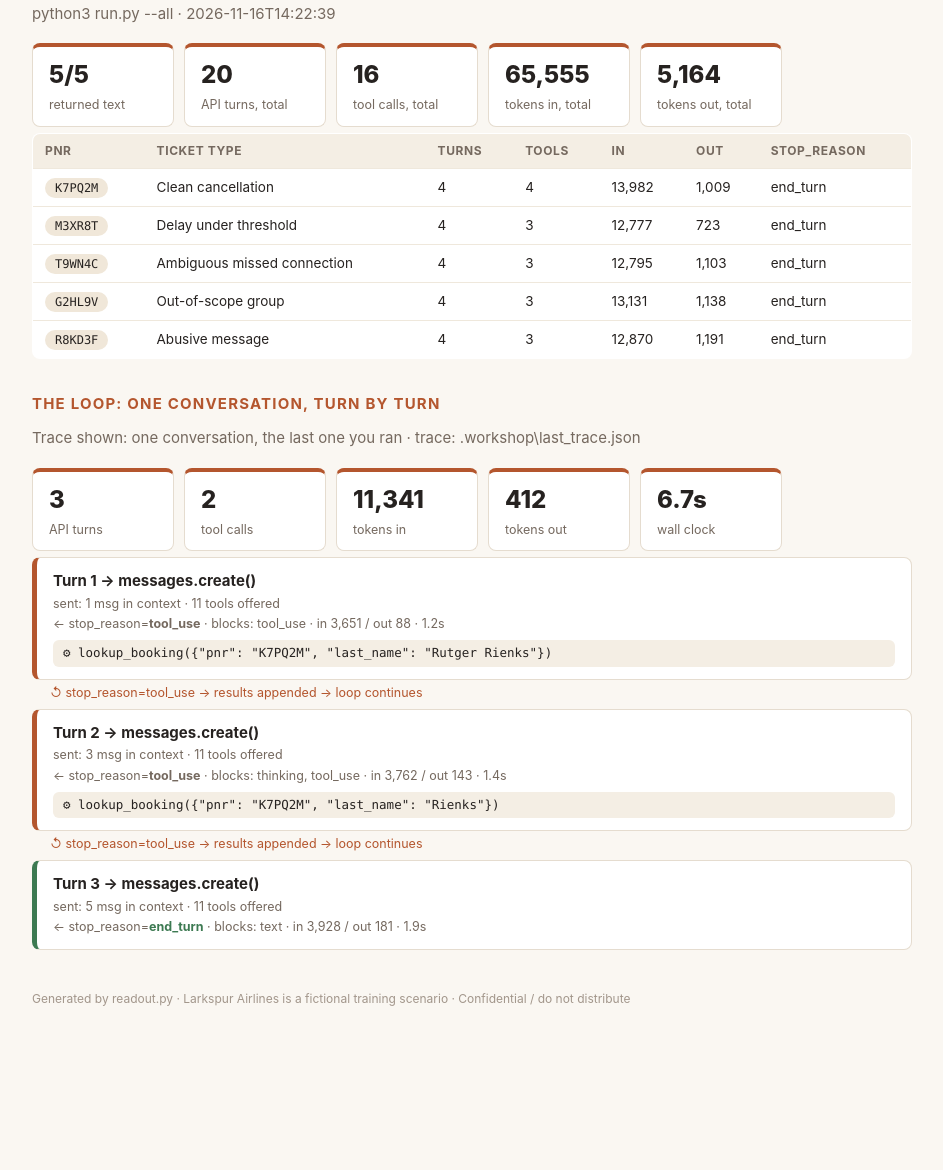
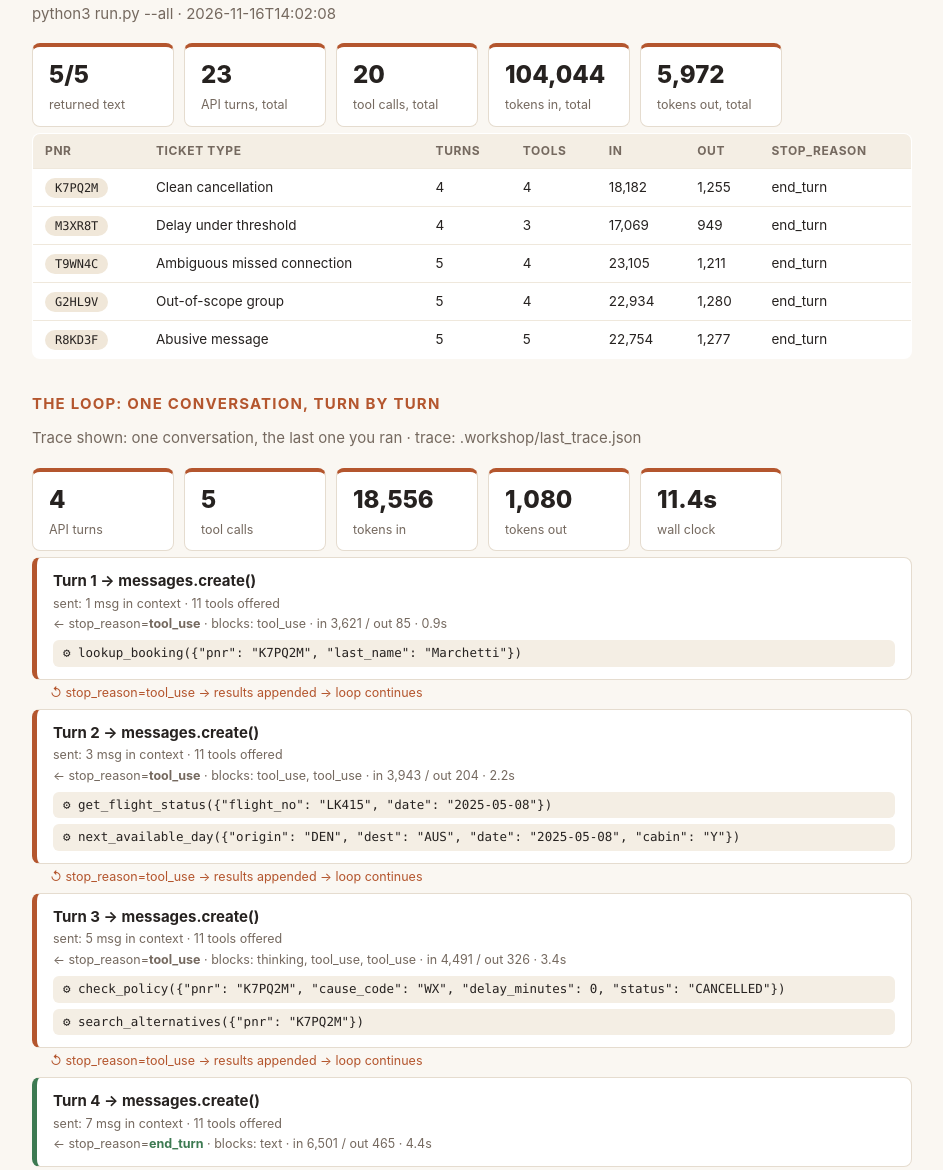
Before and after one commit to rutgerrienks/larkspur-exercise, a plain HTML site: page readout.html in a window 1280 px wide. Shown: the part 1075-2245 px from the top of the page, without its empty margins (168-1111 px from the left). Before the commit the page ends 2159 px from the top, so only its background shows below. Drawn offline with Linux system fonts and the light colour scheme.

Commit message:
canon: gate 2.2 by Rutger Rienks
Step 2.2 (The same tool, over MCP) saved. Green on this laptop: 1.2, 1.3, 1.4, 2.1, 2.2.
Changed since the last canon: PITCH.md +6 -6, build2_probe.txt +1 -1, readout-trace.json +9 -6, readout.html +33 -24.
Why: Ready for the client
Behind? python3 pod_sync.py --take-canon, then in claude: /catchup

```diff
--- a/readout.html
+++ b/readout.html
@@ -38,7 +38,7 @@ th { background: #f4eee4; font-size: 12px; letter-spacing: .05em; text-transform
 .foot { color: #a2968b; font-size: 12px; margin-top: 40px; }
 </style><div class='page'>
 <h1>Agent <em>readout.</em></h1>
-<p class='sub'>Team Room 2 · 2026-11-16 15:29</p>
+<p class='sub'>Team Room 2 · 2026-11-16 17:01</p>
 <h2>Architecture: what the agent is</h2>
 <div class='strip'>
 <div class='stat'><b>11</b><span>tools offered</span></div>
@@ -63,48 +63,57 @@ th { background: #f4eee4; font-size: 12px; letter-spacing: .05em; text-transform
 </table>
 <p class='sub'>local dispatch: <span class='pill you'>fare_rules</span>, <span class='pill you'>next_available_day</span></p>
 <h2>All five ticket types: what it did across the set</h2>
-<p class='sub'>python3 run.py --all · 2026-11-16T14:22:39</p>
+<p class='sub'>python3 run.py --all · 2026-11-16T14:02:08</p>
 <div class='strip'>
 <div class='stat'><b>5/5</b><span>returned text</span></div>
-<div class='stat'><b>20</b><span>API turns, total</span></div>
-<div class='stat'><b>16</b><span>tool calls, total</span></div>
-<div class='stat'><b>65,555</b><span>tokens in, total</span></div>
-<div class='stat'><b>5,164</b><span>tokens out, total</span></div>
+<div class='stat'><b>23</b><span>API turns, total</span></div>
+<div class='stat'><b>20</b><span>tool calls, total</span></div>
+<div class='stat'><b>104,044</b><span>tokens in, total</span></div>
+<div class='stat'><b>5,972</b><span>tokens out, total</span></div>
 </div>
 <table><tr><th>pnr</th><th>ticket type</th><th>turns</th><th>tools</th><th>in</th><th>out</th><th>stop_reason</th></tr>
-<tr><td><span class='pill'>K7PQ2M</span></td><td>Clean cancellation</td><td>4</td><td>4</td><td>13,982</td><td>1,009</td><td>end_turn</td></tr>
-<tr><td><span class='pill'>M3XR8T</span></td><td>Delay under threshold</td><td>4</td><td>3</td><td>12,777</td><td>723</td><td>end_turn</td></tr>
-<tr><td><span class='pill'>T9WN4C</span></td><td>Ambiguous missed connection</td><td>4</td><td>3</td><td>12,795</td><td>1,103</td><td>end_turn</td></tr>
-<tr><td><span class='pill'>G2HL9V</span></td><td>Out-of-scope group</td><td>4</td><td>3</td><td>13,131</td><td>1,138</td><td>end_turn</td></tr>
-<tr><td><span class='pill'>R8KD3F</span></td><td>Abusive message</td><td>4</td><td>3</td><td>12,870</td><td>1,191</td><td>end_turn</td></tr>
+<tr><td><span class='pill'>K7PQ2M</span></td><td>Clean cancellation</td><td>4</td><td>4</td><td>18,182</td><td>1,255</td><td>end_turn</td></tr>
+<tr><td><span class='pill'>M3XR8T</span></td><td>Delay under threshold</td><td>4</td><td>3</td><td>17,069</td><td>949</td><td>end_turn</td></tr>
+<tr><td><span class='pill'>T9WN4C</span></td><td>Ambiguous missed connection</td><td>5</td><td>4</td><td>23,105</td><td>1,211</td><td>end_turn</td></tr>
+<tr><td><span class='pill'>G2HL9V</span></td><td>Out-of-scope group</td><td>5</td><td>4</td><td>22,934</td><td>1,280</td><td>end_turn</td></tr>
+<tr><td><span class='pill'>R8KD3F</span></td><td>Abusive message</td><td>5</td><td>5</td><td>22,754</td><td>1,277</td><td>end_turn</td></tr>
 </table>
 <h2>The loop: one conversation, turn by turn</h2>
-<p class='sub'>Trace shown: one conversation, the last one you ran · trace: .workshop\last_trace.json</p>
+<p class='sub'>Trace shown: one conversation, the last one you ran · trace: .workshop/last_trace.json</p>
 <div class='strip'>
-<div class='stat'><b>3</b><span>API turns</span></div>
-<div class='stat'><b>2</b><span>tool calls</span></div>
-<div class='stat'><b>11,341</b><span>tokens in</span></div>
-<div class='stat'><b>412</b><span>tokens out</span></div>
-<div class='stat'><b>6.7s</b><span>wall clock</span></div>
+<div class='stat'><b>4</b><span>API turns</span></div>
+<div class='stat'><b>5</b><span>tool calls</span></div>
+<div class='stat'><b>18,556</b><span>tokens in</span></div>
+<div class='stat'><b>1,080</b><span>tokens out</span></div>
+<div class='stat'><b>11.4s</b><span>wall clock</span></div>
 </div>
 <div class='turn'>
 <div class='hd'>Turn 1 → messages.create()</div>
 <div class='meta'>sent: 1 msg in context · 11 tools offered</div>
-<div class='meta'>← stop_reason=<b>tool_use</b> · blocks: tool_use · in 3,651 / out 88 · 1.2s</div>
-<div class='tool'>⚙ lookup_booking({&quot;pnr&quot;: &quot;K7PQ2M&quot;, &quot;last_name&quot;: &quot;Rutger Rienks&quot;})</div>
+<div class='meta'>← stop_reason=<b>tool_use</b> · blocks: tool_use · in 3,621 / out 85 · 0.9s</div>
+<div class='tool'>⚙ lookup_booking({&quot;pnr&quot;: &quot;K7PQ2M&quot;, &quot;last_name&quot;: &quot;Marchetti&quot;})</div>
 </div>
 <div class='loopback'>↺ stop_reason=tool_use → results appended → loop continues</div>
 <div class='turn'>
 <div class='hd'>Turn 2 → messages.create()</div>
 <div class='meta'>sent: 3 msg in context · 11 tools offered</div>
-<div class='meta'>← stop_reason=<b>tool_use</b> · blocks: thinking, tool_use · in 3,762 / out 143 · 1.4s</div>
-<div class='tool'>⚙ lookup_booking({&quot;pnr&quot;: &quot;K7PQ2M&quot;, &quot;last_name&quot;: &quot;Rienks&quot;})</div>
+<div class='meta'>← stop_reason=<b>tool_use</b> · blocks: tool_use, tool_use · in 3,943 / out 204 · 2.2s</div>
+<div class='tool'>⚙ get_flight_status({&quot;flight_no&quot;: &quot;LK415&quot;, &quot;date&quot;: &quot;2025-05-08&quot;})</div>
+<div class='tool'>⚙ next_available_day({&quot;origin&quot;: &quot;DEN&quot;, &quot;dest&quot;: &quot;AUS&quot;, &quot;date&quot;: &quot;2025-05-08&quot;, &quot;cabin&quot;: &quot;Y&quot;})</div>
+</div>
+<div class='loopback'>↺ stop_reason=tool_use → results appended → loop continues</div>
+<div class='turn'>
+<div class='hd'>Turn 3 → messages.create()</div>
+<div class='meta'>sent: 5 msg in context · 11 tools offered</div>
+<div class='meta'>← stop_reason=<b>tool_use</b> · blocks: thinking, tool_use, tool_use · in 4,491 / out 326 · 3.4s</div>
+<div class='tool'>⚙ check_policy({&quot;pnr&quot;: &quot;K7PQ2M&quot;, &quot;cause_code&quot;: &quot;WX&quot;, &quot;delay_minutes&quot;: 0, &quot;status&quot;: &quot;CANCELLED&quot;})</div>
+<div class='tool'>⚙ search_alternatives({&quot;pnr&quot;: &quot;K7PQ2M&quot;})</div>
 </div>
 <div class='loopback'>↺ stop_reason=tool_use → results appended → loop continues</div>
 <div class='turn done'>
-<div class='hd'>Turn 3 → messages.create()</div>
-<div class='meta'>sent: 5 msg in context · 11 tools offered</div>
-<div class='meta'>← stop_reason=<b class='stopped'>end_turn</b> · blocks: text · in 3,928 / out 181 · 1.9s</div>
+<div class='hd'>Turn 4 → messages.create()</div>
+<div class='meta'>sent: 7 msg in context · 11 tools offered</div>
+<div class='meta'>← stop_reason=<b class='stopped'>end_turn</b> · blocks: text · in 6,501 / out 465 · 4.4s</div>
 </div>
 <p class='foot'>Generated by readout.py · Larkspur Airlines is a fictional training scenario · Confidential / do not distribute</p></div>
-<script type="application/json" id="evidence">{"generated": "2026-11-16T15:29:21", "pod": "Room 2", "banked_by": "Hussein Tantawy", "banked": {"1.2": "22E-50E", "1.3": "6AA-60D", "1.4": "1E1-C16", "2.1": "F58-366"}, "trace": {"turns": 3, "tool_calls": 2, "tool_names": ["lookup_booking", "lookup_booking"], "saw_thinking": true, "used_format": false, "used_tool_choice_none": false, "streamed": false, "deltas_seen": 0, "tokens": {"input": 11341, "output": 412, "cache_read": 0, "cache_write": 0}, "cache_hit_ratio": null, "elapsed": 6.7}, "all_shapes": {"attempted": 5, "shapes": 5, "failed": 0, "resolved": 5, "turns": 20, "tool_calls": 16, "tokens_in": 65555, "tokens_out": 5164, "cache_read": 0, "unfinished": [], "errors": []}}</script>
+<script type="application/json" id="evidence">{"generated": "2026-11-16T17:01:29", "pod": "Room 2", "banked_by": "Rutger Rienks", "banked": {"1.2": "2A1-8CD", "1.3": "BDF-5B3", "1.4": "536-5C8", "2.1": "989-C45", "2.2": "316-64B"}, "trace": {"turns": 4, "tool_calls": 5, "tool_names": ["lookup_booking", "get_flight_status", "next_available_day", "check_policy", "search_alternatives"], "saw_thinking": true, "used_format": false, "used_tool_choice_none": false, "streamed": false, "deltas_seen": 0, "tokens": {"input": 18556, "output": 1080, "cache_read": 0, "cache_write": 0}, "cache_hit_ratio": null, "elapsed": 11.4}, "all_shapes": {"attempted": 5, "shapes": 5, "failed": 0, "resolved": 5, "turns": 23, "tool_calls": 20, "tokens_in": 104044, "tokens_out": 5972, "cache_read": 0, "unfinished": [], "errors": []}}</script>
```
Also changed, not shown: readout-trace.json (+9 -6 lines), build2_probe.txt, 1 other file.
